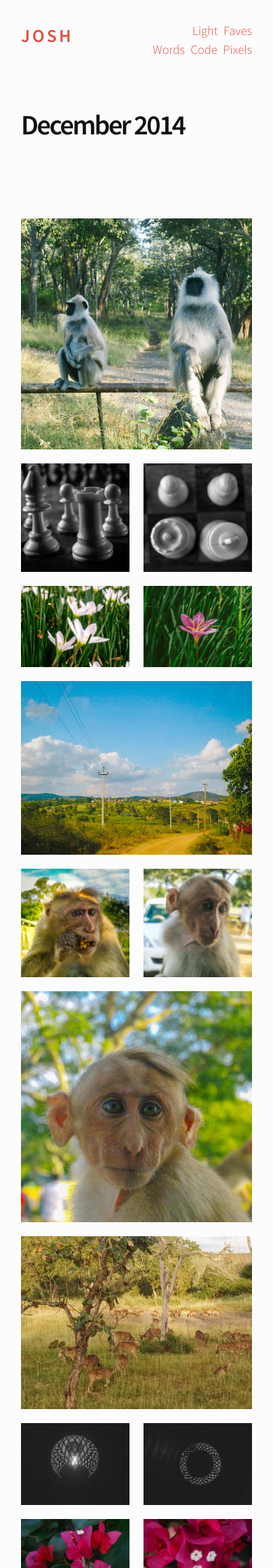
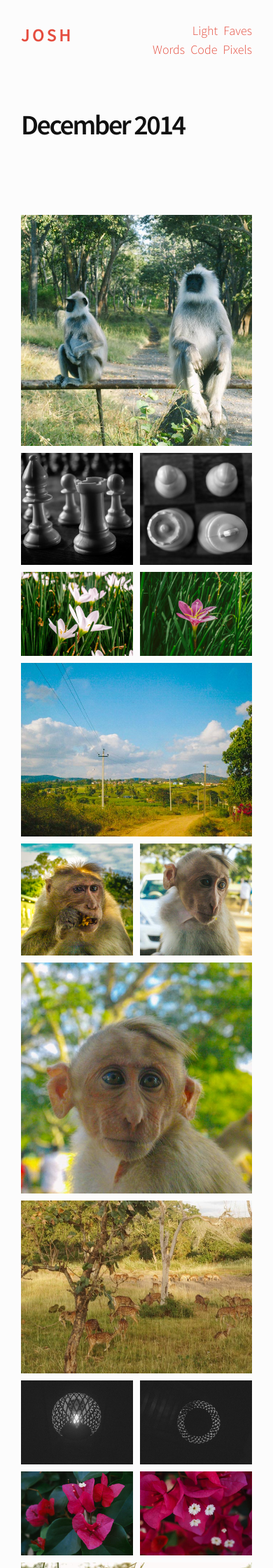
Before and after one commit to JEKYLL-WEB-TEMPLATES/raichur.github.io, a Jekyll site: the page built from _light/2014-12-01.md, in a window 390 px wide. Shown: the top 2240 px of the page at 70% size. Built offline with Jekyll 4.4.1, drawn with Linux system fonts in a browser that asks for light colours.

Commit message:
margin grid fix

```diff
--- a/resources/_sass/_base.scss
+++ b/resources/_sass/_base.scss
@@ -76,7 +76,6 @@ li {
  */
 h1{
     font-weight: 600;
-    line-height: 2.6rem;
 }
 h2, h3, h4, h5, h6 {
   font-weight: 400;
--- a/resources/_sass/_layout.scss
+++ b/resources/_sass/_layout.scss
@@ -247,6 +247,25 @@ footer {
   }
 }
 @media screen and (max-width: 700px) {
+  .album {
+    img {
+      width: 100%;
+      margin-top: 5px;
+      margin-bottom: 5px;
+    }
+    .col-2 {
+      width: -webkit-calc(50% - 5px);
+      width: -moz-calc(50% - 5px);
+      width: calc(50% - 5px);
+      float: left;
+    }
+    .first {
+      margin-right: 5px;
+    }
+    .second {
+      margin-left: 5px;
+    }
+  }
   .light {
     -webkit-column-count: 2;
     -webkit-column-gap:   0px;
```
